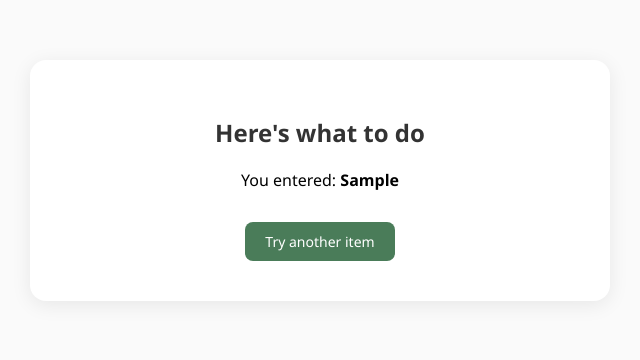
After one commit to Anaam-Agnihotri/ReSource, a Flask app: template templates/result.html in a window 1280 px wide. The commit adds this page. Shown: the top 360 px of the page, without its empty margins (320-960 px from the left). Run offline with Flask 3, Linux system fonts and the light colour scheme; the template is opened without the code that fills it: most values are stand-ins (such as "Sample title", 1, 10 or a date in 2020).

Commit message:
Add dynamic result page with matching card styling

```diff
--- a/app.py
+++ b/app.py
@@ -9,7 +9,7 @@ def home():
 @app.route('/result', methods=['POST'])
 def result():
     waste_item = request.form['waste_item']
-    return f"You entered: {waste_item}"
+    return render_template('result.html',waste_item=waste_item)
 
 if __name__ == '__main__':
     app.run(debug=True)
--- a/static/style.css
+++ b/static/style.css
@@ -45,3 +45,18 @@ input[type="submit"] {
 input[type="submit"]:hover {
     background-color: #3d6649;
 }
+
+a {
+    display: inline-block;
+    margin-top: 15px;
+    padding: 10px 20px;
+    background-color: #4a7c59;
+    color: white;
+    text-decoration: none;
+    border-radius: 8px;
+    font-size: 14px;
+}
+
+a:hover {
+    background-color: #3d6649;
+}
--- /dev/null
+++ b/templates/result.html
@@ -0,0 +1,14 @@
+<!DOCTYPE html>
+<html>
+<head>
+    <title>ReSource - Your Advice</title>
+    <link rel="stylesheet" href="{{ url_for('static', filename='style.css') }}">
+</head>
+<body>
+    <div class="card">
+        <h1>Here's what to do</h1>
+        <p>You entered: <strong>{{ waste_item }}</strong></p>
+        <a href="/">Try another item</a>
+    </div>
+</body>
+</html>
```
